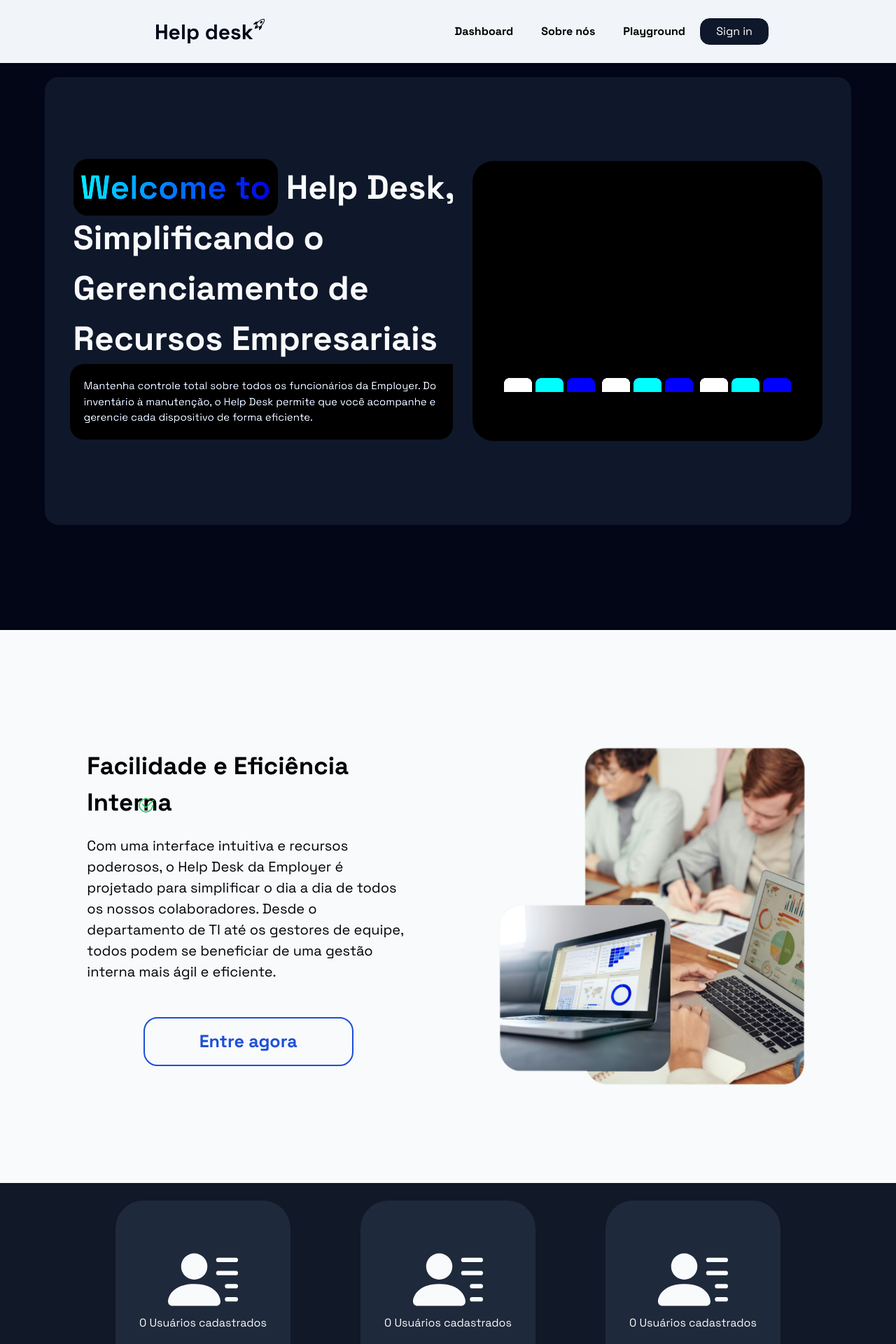
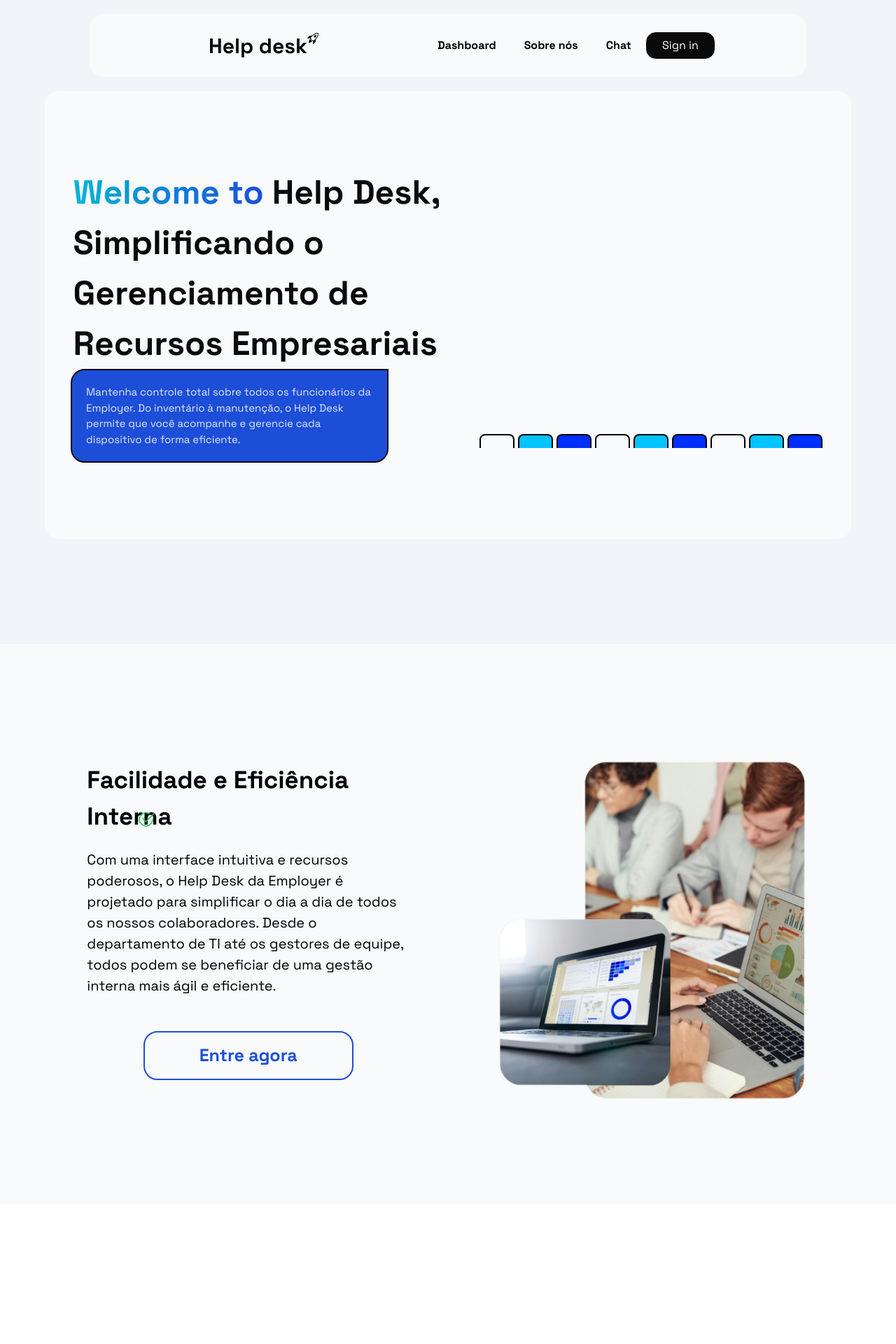
Before and after one commit to gugsinwork/HD_SUPPORT_NEXT_JS, a Next.js app in the folder my-app/: page / in a window 1280 px wide. Shown: the top 1920 px of the page at 70% size. After the commit the page ends 1720 px from the top, so only its background shows below. Built offline with nearby package versions, Linux system fonts and the light colour scheme.

Commit message:
CHANGE: mudança para tema light na home

```diff
--- a/my-app/src/app/page.tsx
+++ b/my-app/src/app/page.tsx
@@ -1,14 +1,12 @@
 import Header from "@/components/ui/header";
 import Content from "@/components/ui/content";
 import TextContent from "@/components/ui/textcontent";
-import Cards from "@/components/ui/cards"
 export default function Home() {
   return (
-    <div className="Home bg-slate-950 h-[100vw] w-[100%] items-center flex-col justify-center">
+    <div className="Home bg-slate-100 h-[100vw] w-[100%] items-center flex-col justify-center">
       <Header />
         <Content />
           <TextContent />
-          <Cards />
     </div>
   );
 }
--- a/my-app/src/components/ui/cards.tsx
+++ /dev/null
@@ -1,32 +0,0 @@
-export default function Cards(){
-    return(
-        <div className="Cards h-[300px] w-[100%] space-x-4 flex items-center justify-around bg-gray-900 relative bottom-[50px]">
-            <div className="max-w-[90%] flex justify-around space-x-[100px] items-center">
-                <div className="h-[250px] w-[250px] bg-slate-800 flex flex-col items-center justify-center rounded-[40px]">
-                    <svg xmlns="http://www.w3.org/2000/svg" width="100" height="100" fill="currentColor" className="bi bi-person-lines-fill text-slate-50" viewBox="0 0 16 16">
-                        <path d="M6 8a3 3 0 1 0 0-6 3 3 0 0 0 0 6m-5 6s-1 0-1-1 1-4 6-4 6 3 6 4-1 1-1 1zM11 3.5a.5.5 0 0 1 .5-.5h4a.5.5 0 0 1 0 1h-4a.5.5 0 0 1-.5-.5m.5 2.5a.5.5 0 0 0 0 1h4a.5.5 0 0 0 0-1zm2 3a.5.5 0 0 0 0 1h2a.5.5 0 0 0 0-1zm0 3a.5.5 0 0 0 0 1h2a.5.5 0 0 0 0-1z"/>
-                    </svg>
-                        <h1 className="text-slate-50">
-                            0 Usuários cadastrados
-                        </h1>
-                </div>
-                <div className="h-[250px] w-[250px] bg-slate-800 flex flex-col items-center justify-center rounded-[40px]">
-                    <svg xmlns="http://www.w3.org/2000/svg" width="100" height="100" fill="currentColor" className="bi bi-person-lines-fill text-slate-50" viewBox="0 0 16 16">
-                        <path d="M6 8a3 3 0 1 0 0-6 3 3 0 0 0 0 6m-5 6s-1 0-1-1 1-4 6-4 6 3 6 4-1 1-1 1zM11 3.5a.5.5 0 0 1 .5-.5h4a.5.5 0 0 1 0 1h-4a.5.5 0 0 1-.5-.5m.5 2.5a.5.5 0 0 0 0 1h4a.5.5 0 0 0 0-1zm2 3a.5.5 0 0 0 0 1h2a.5.5 0 0 0 0-1zm0 3a.5.5 0 0 0 0 1h2a.5.5 0 0 0 0-1z"/>
-                    </svg>
-                        <h1 className="text-slate-50">
-                            0 Usuários cadastrados
-                        </h1>
-                </div>
-                <div className="h-[250px] w-[250px] bg-slate-800 flex flex-col items-center justify-center rounded-[40px]">
-                    <svg xmlns="http://www.w3.org/2000/svg" width="100" height="100" fill="currentColor" className="bi bi-person-lines-fill text-slate-50" viewBox="0 0 16 16">
-                        <path d="M6 8a3 3 0 1 0 0-6 3 3 0 0 0 0 6m-5 6s-1 0-1-1 1-4 6-4 6 3 6 4-1 1-1 1zM11 3.5a.5.5 0 0 1 .5-.5h4a.5.5 0 0 1 0 1h-4a.5.5 0 0 1-.5-.5m.5 2.5a.5.5 0 0 0 0 1h4a.5.5 0 0 0 0-1zm2 3a.5.5 0 0 0 0 1h2a.5.5 0 0 0 0-1zm0 3a.5.5 0 0 0 0 1h2a.5.5 0 0 0 0-1z"/>
-                    </svg>
-                        <h1 className="text-slate-50">
-                            0 Usuários cadastrados
-                        </h1>
-                </div>
-            </div>
-        </div>
-    )
-}
--- a/my-app/src/components/ui/content.tsx
+++ b/my-app/src/components/ui/content.tsx
@@ -2,17 +2,17 @@ import Grafico from "./grafico";
 
 export default function Content(){
     return(
-        <div className="flex justify-around items-center max-w-[90%] mb-10 flex-wrap w-[100%]  rounded-[20px] bg-slate-900 h-[80vh] m-auto mt-5">
+        <div className="flex justify-around items-center max-w-[90%] mb-10 flex-wrap w-[100%]  rounded-[20px] bg-slate-50 h-[80vh] m-auto mt-5">
         <div className="flex justify-around items-center flex-wrap max-w-[95%]">
           <div className="flex items-center justify-around flex-col max-w-[50%]">
-            <h1 className="text-slate-50 text-[48px] w-[100%] font-black">
-            <span className="p-[10px] rounded-[20px] solid contrast-200 bg-gray-950"><span className="bg-gradient-to-r from-cyan-500 to-blue-800 inline-block text-transparent bg-clip-text ">Welcome to</span></span> Help Desk, Simplificando o Gerenciamento de Recursos Empresariais
+            <h1 className="text-neutral-950 text-[48px] w-[100%] font-black">
+            <span className="rounded-[20px]"><span className="bg-gradient-to-r from-cyan-500 to-blue-700 inline-block text-transparent bg-clip-text ">Welcome to</span></span> Help Desk, Simplificando o Gerenciamento de Recursos Empresariais
             </h1>
-            <h1 className="text-[15px] rounded-br-[20px] rounded-l-[20px] solid contrast-200 p-[20px] relative right-[5px] bg-gray-950 text-slate-200  w-[100%]">
+            <h1 className="text-[15px] rounded-br-[20px] border-neutral-950 border-2 rounded-l-[20px] solid p-[20px] relative right-[50px] bg-blue-700 text-slate-200  w-[83%]">
             Mantenha controle total sobre todos os funcionários da Employer. Do inventário à manutenção, o Help Desk permite que você acompanhe e gerencie cada dispositivo de forma eficiente.
             </h1>
           </div>
-          <div className="flex items-center bg-slate-950 contrast-200 max-w-[500px]  rounded-[30px] justify-center">
+          <div className="flex items-center max-w-[500px]  rounded-[30px] justify-center">
               <Grafico />
           </div>
         </div>
--- a/my-app/src/components/ui/grafico.css
+++ b/my-app/src/components/ui/grafico.css
@@ -8,15 +8,15 @@ body{
  --black90: #242424;
  --darkblue: #002fff;
  --lightblue: #00c3ff;
- --white: #ffffff;
+ --white: rgb(248, 250, 252);
 }
 .grafico-animado{
  background: transparent;
  width: 500px;
  height: 400px;
  position: relative;
- top: 140px;
- left: 35px;
+ top: 200px;
+ left: px;
 
 }
 
@@ -28,8 +28,11 @@ body{
 }
 
 #c1{
- width: 40px;height: 20px;
+ width: 50px;height: 20px;
  background-color: var(--white);
+ border-left: solid black 2px;
+ border-top: solid black 2px;
+ border-right: solid black 2px;
  animation-name: coluna1;
  animation-duration: 5s;
  animation-iteration-count: infinite;
@@ -37,96 +40,103 @@ body{
  left: 0px;
 }
 #c2{
- width: 40px;height: 20px;
+ width: 50px;height: 20px;
  background-color: var(--lightblue);
  animation-name: coluna2;
+ border-left: solid black 2px;
+ border-top: solid black 2px;
+ border-right: solid black 2px;
  animation-duration: 5s;
  animation-iteration-count: infinite;
  animation-delay: 1.6s;
- left: 45px;
+ left: 55px;
 }
 #c3{
- width: 40px;height: 20px;
+ width: 50px;height: 20px;
  background-color: var(--darkblue);
  animation-name: coluna3;
+ border-left: solid black 2px;
+ border-top: solid black 2px;
+ border-right: solid black 2px;
  animation-duration: 5s;
  animation-iteration-count: infinite;
  animation-delay: 1.4s;
- left: 90px;
+ left: 110px;
 }
 #c4{
- width: 40px;height: 20px;
+ width: 50px;height: 20px;
  background-color: var(--white);
  animation-name: coluna4;
  animation-duration: 5s;
+ border-left: solid black 2px;
+ border-top: solid black 2px;
+ border-right: solid black 2px;
  animation-iteration-count: infinite;
  animation-delay: 1.2s;
- left: 140px;
+ left: 165px;
 }
 #c5{
- width: 40px;height: 20px;
+ width: 50px;height: 20px;
  background-color: var(--lightblue);
  animation-name: coluna5;
  animation-duration: 5s;
+ border-left: solid black 2px;
+ border-top: solid black 2px;
+ border-right: solid black 2px;
  animation-iteration-count: infinite;
  animation-delay: 1.8s;
- left: 185px;
+ left: 220px;
 }
 #c6{
- width: 40px;height: 20px;
+ width: 50px;height: 20px;
  background-color: var(--darkblue);
  animation-name: coluna6;
  animation-duration: 5s;
+ border-left: solid black 2px;
+ border-top: solid black 2px;
+ border-right: solid black 2px;
  animation-iteration-count: infinite;
  animation-delay: 1.6s;
- left: 230px;
+ left: 275px;
 }
 #c7{
- width: 40px;height: 20px;
+ width: 50px;height: 20px;
  background-color: var(--white);
  animation-name: coluna7;
  animation-duration: 5s;
+ border-left: solid black 2px;
+ border-top: solid black 2px;
+ border-right: solid black 2px;
  animation-iteration-count: infinite;
  animation-delay: 2.0s;
- left: 280px;
+ left: 330px;
 }
 #c8{
- width: 40px;height: 20px;
+ width: 50px;height: 20px;
  background-color: var(--lightblue);
  animation-name: coluna8;
  animation-duration: 5s;
+ border-left: solid black 2px;
+ border-top: solid black 2px;
+ border-right: solid black 2px;
  animation-iteration-count: infinite;
  animation-delay: 1.8s;
- left: 325px;
+ left: 385px;
 }
 #c9{
- width: 40px;height: 20px;
+ width: 50px;height: 20px;
  background-color: var(--darkblue);
  animation-name: coluna9;
  animation-duration: 5s;
+ border-left: solid black 2px;
+ border-top: solid black 2px;
+ border-right: solid black 2px;
  animation-iteration-count: infinite;
  animation-delay: 2.0s;
- left: 370px;
+ left: 440px;
 }
 
 @keyframes coluna1{
- 0%{
-  height: 20px;
- }
- 25%{
-  height: 100px;
- }
- 50%{
-  height: 100px;
- }
- 75%{
-  height: 20px;
- }
- 100%{
-  height: 20px;
- }
-}
-@keyframes coluna2{
  0%{
   height: 20px;
  }
@@ -143,7 +153,7 @@ body{
   height: 20px;
  }
 }
-@keyframes coluna3{
+@keyframes coluna2{
  0%{
   height: 20px;
  }
@@ -160,7 +170,7 @@ body{
   height: 20px;
  }
 }
-@keyframes coluna4{
+@keyframes coluna3{
  0%{
   height: 20px;
  }
@@ -177,7 +187,7 @@ body{
   height: 20px;
  }
 }
-@keyframes coluna5{
+@keyframes coluna4{
  0%{
   height: 20px;
  }
@@ -194,7 +204,7 @@ body{
   height: 20px;
  }
 }
-@keyframes coluna6{
+@keyframes coluna5{
  0%{
   height: 20px;
  }
@@ -211,7 +221,7 @@ body{
   height: 20px;
  }
 }
-@keyframes coluna7{
+@keyframes coluna6{
  0%{
   height: 20px;
  }
@@ -228,7 +238,7 @@ body{
   height: 20px;
  }
 }
-@keyframes coluna8{
+@keyframes coluna7{
  0%{
   height: 20px;
  }
@@ -245,7 +255,7 @@ body{
   height: 20px;
  }
 }
-@keyframes coluna9{
+@keyframes coluna8{
  0%{
   height: 20px;
  }
@@ -262,3 +272,20 @@ body{
   height: 20px;
  }
 }
+@keyframes coluna9{
+ 0%{
+  height: 20px;
+ }
+ 25%{
+  height: 280px;
+ }
+ 50%{
+  height: 280px;
+ }
+ 75%{
+  height: 20px;
+ }
+ 100%{
+  height: 20px;
+ }
+}
--- a/my-app/src/components/ui/header.tsx
+++ b/my-app/src/components/ui/header.tsx
@@ -12,9 +12,9 @@ export default function Header(){
     }
 
     return(
-        <div className="Header">
-            <header className="w-[100%] h-[90px] items-center justify-around     p-[35px] flex bg-slate-100">
-                <div className="text-slate-950 justify-start flex items-start relative left-10">
+        <div className="Header flex items-center justify-center w-[100%]">
+            <header className="w-[80%] h-[90px] items-center rounded-[20px] mt-5 justify-around  p-[35px] flex bg-slate-50">
+                <div className="text-neutral-950 justify-start flex items-start relative left-10">
                     <h1 className='text-[30px] font-black '>Help desk</h1>
                     <svg  xmlns="http://www.w3.org/2000/svg" width="16" height="16" fill="currentColor" className="bi bi-rocket-takeoff relative top-1" viewBox="0 0 16 16">
                         <path d="M9.752 6.193c.599.6 1.73.437 2.528-.362s.96-1.932.362-2.531c-.599-.6-1.73-.438-2.528.361-.798.8-.96 1.933-.362 2.532"/>
@@ -25,9 +25,9 @@ export default function Header(){
                 <div className="flex items-center">
                     <a href="">Dashboard</a>
                     <a href="">Sobre nós</a>
-                    <a href="">Playground</a>
+                    <a href="">Chat</a>
 
-                    <div className='sign bg-slate-900 w-[100px] h-[40px] flex item-center justify-center rounded-[15px] cursor-pointer text-white'>
+                    <div className='sign bg-neutral-950 w-[100px] h-[40px] flex item-center justify-center rounded-[15px] cursor-pointer text-white'>
                         <button onClick={handleLogin} >Sign in</button>
                     </div>
                 </div>
```
